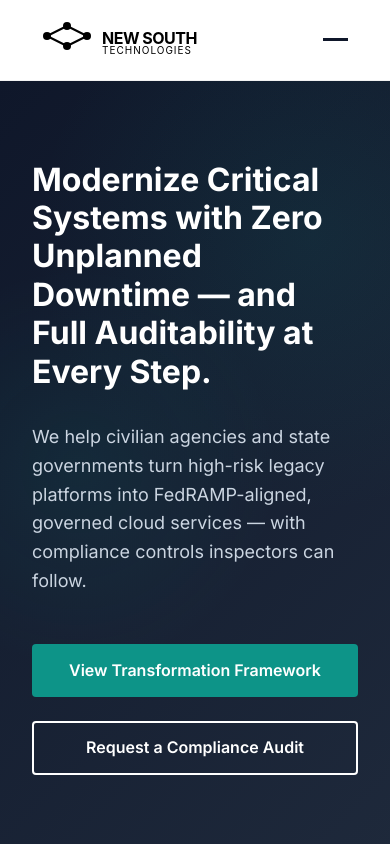
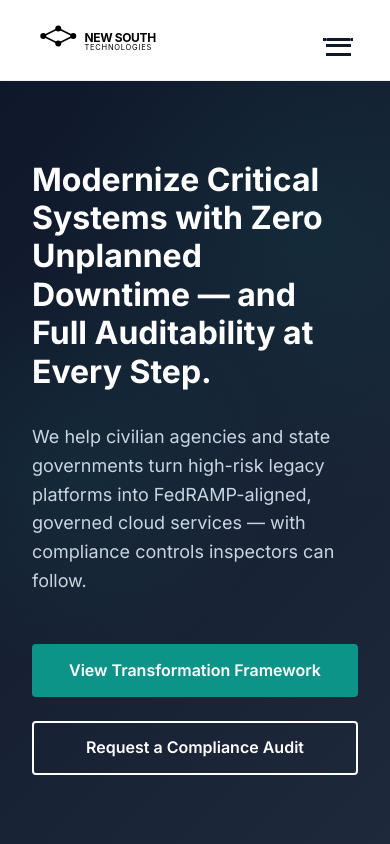
Before and after one commit to nkomba/newsouthtechnologies, a plain HTML site: page index.html in a window 390 px wide. Shown: the top 844 px of the page. Drawn offline with Linux system fonts and the light colour scheme.

Commit message:
Fix mobile

```diff
--- a/css/style.css
+++ b/css/style.css
@@ -741,3 +741,70 @@ input:focus, textarea:focus {
     from { opacity: 0; transform: translateY(-10px); }
     to { opacity: 1; transform: translateY(0); }
 }
+/* =========================================
+   FORCE HAMBURGER ICON VISIBILITY (Mobile)
+   ========================================= */
+
+/* 1. Ensure the toggle button is ALWAYS visible on screens smaller than 900px */
+@media (max-width: 900px) {
+    .mobile-toggle {
+        display: flex !important; /* Force flex to show it */
+        align-items: center;
+        justify-content: center;
+        width: 40px;
+        height: 40px;
+        background-color: transparent;
+        border: none;
+        cursor: pointer;
+        z-index: 10000; /* Highest priority to stay on top */
+        padding: 5px;
+        margin-left: auto; /* Push to the right if using space-between */
+    }
+
+    /* 2. Style the hamburger lines (the icon itself) */
+    /* If your icon uses a span inside */
+    .mobile-toggle span,
+    .mobile-toggle .hamburger-icon {
+        display: block !important;
+        width: 25px;
+        height: 3px;
+        background-color: var(--color-navy-primary); /* Or #0F172A */
+        margin: 6px 0;
+        transition: 0.3s;
+        border-radius: 2px;
+    }
+
+    /* If your icon uses pseudo-elements (::before, ::after) */
+    .mobile-toggle::before,
+    .mobile-toggle::after,
+    .mobile-toggle span::before,
+    .mobile-toggle span::after {
+        content: '';
+        display: block !important;
+        width: 25px;
+        height: 3px;
+        background-color: var(--color-navy-primary);
+        margin: 6px 0;
+    }
+}
+
+/* 3. Ensure Desktop hides it */
+@media (min-width: 901px) {
+    .mobile-toggle {
+        display: none !important;
+    }
+}
+
+/* 4. Fix Navbar Container to allow button to sit next to logo */
+@media (max-width: 900px) {
+    .nav-inner {
+        display: flex;
+        justify-content: space-between; /* Space between Logo and Button */
+        align-items: center;
+    }
+
+    /* Ensure Logo doesn't eat up all space */
+    .logo {
+        max-width: 150px;
+    }
+}
```
